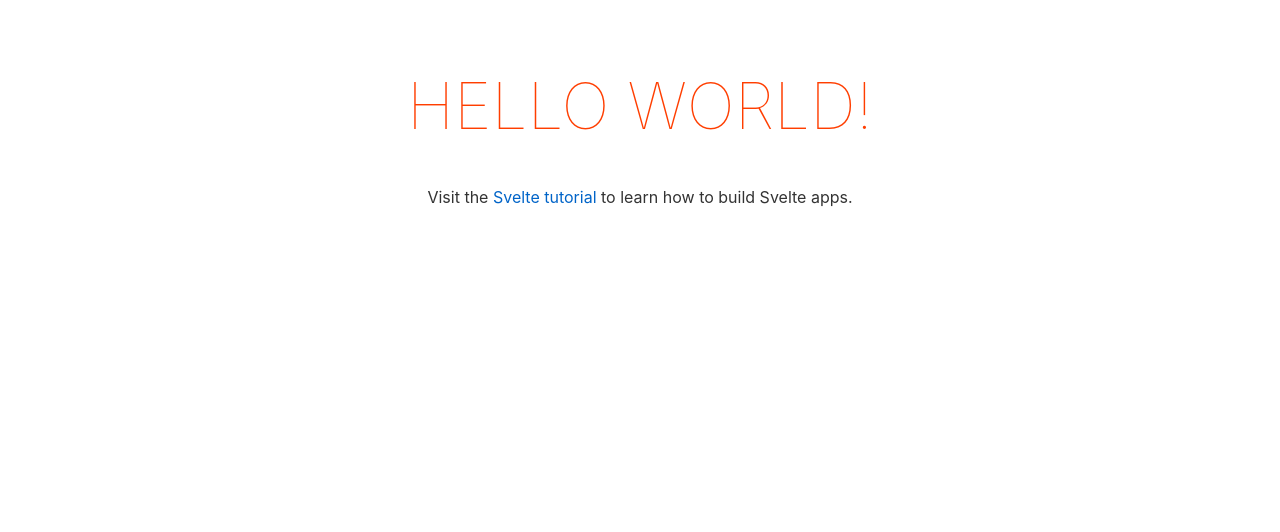
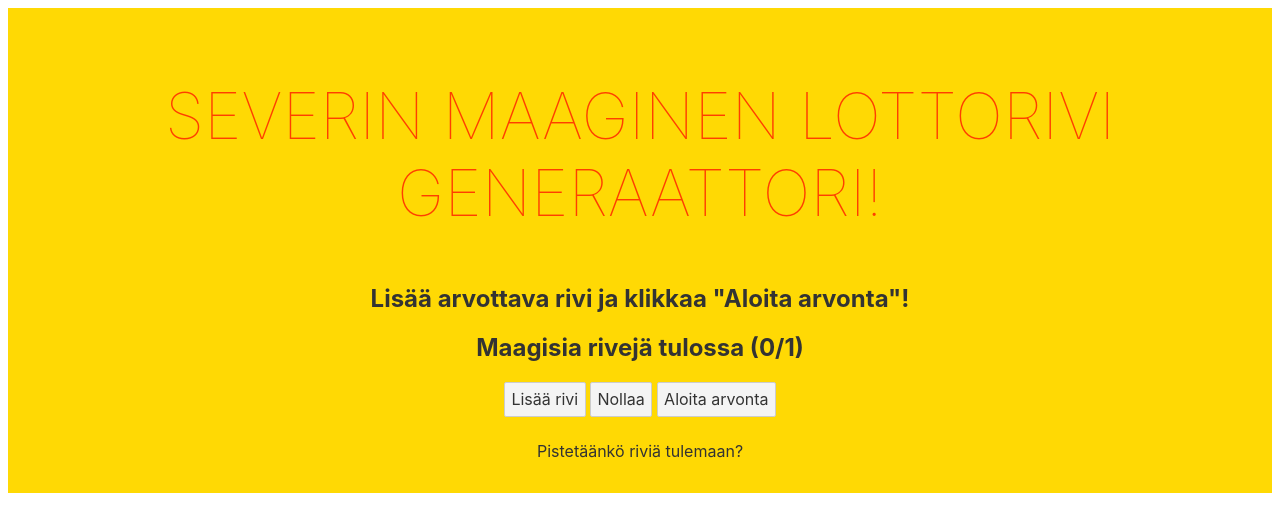
Before and after one commit to SeveriN4/svelteHarj, a Svelte app: page / in a window 1280 px wide. Shown: the top 532 px of the page. Built offline with nearby package versions, Linux system fonts and the light colour scheme.

Commit message:
ekaversio

```diff
--- a/src/App.svelte
+++ b/src/App.svelte
@@ -1,10 +1,75 @@
 <script>
-	export let name;
+  import { fly, fade } from 'svelte/transition';
+  import Info from './Info.svelte';
+
+  let arpoja = 'Severi';
+
+  let rivienLkm = 0;
+  let maxNro = 40;
+  let minNro = 1;
+  let arvotut = [];
+
+  function lisaaRivi() {
+    rivienLkm++;
+  }
+
+  function nollaa() {
+    rivienLkm = 0;
+    arvotut = [];
+    document.getElementById('hide').style.display = '';
+  }
+
+  function lottoKone() {
+    if (rivienLkm > 1) {
+      alert(
+        'Tämän ohjelman magia riittää vain yhteen riviin, ole hyvä ja koita uudestaan!'
+      );
+      rivienLkm = 0;
+      arvotut = [];
+    } else {
+      for (let kierros = 0; kierros < rivienLkm; kierros++) {
+        const arvottavienLkm = 7;
+        for (let kpl = 0; kpl < arvottavienLkm; kpl++) {
+          const luku =
+            Math.floor(Math.random() * (maxNro + 1 - minNro)) + minNro;
+          if (luku !== arvotut[luku]) {
+            arvotut = [...arvotut, luku];
+            arvotut.sort((a, b) => a - b);
+          } else {
+            kpl--;
+          }
+        }
+      }
+      rivienLkm = 0;
+    }
+    document.getElementById('hide').style.display = 'none';
+  }
 </script>
 
 <main>
-	<h1>Hello {name}!</h1>
-	<p>Visit the <a href="https://svelte.dev/tutorial">Svelte tutorial</a> to learn how to build Svelte apps.</p>
+  <Info tekija={arpoja} />
+
+  <h2>Maagisia rivejä tulossa ({rivienLkm}/1)</h2>
+
+  <button id="hide" on:click={lisaaRivi}>Lisää rivi</button>
+
+  <button on:click={nollaa}>Nollaa</button>
+
+  <button on:click={lottoKone}>Aloita arvonta</button>
+
+  <div id="boxi">
+    {#each arvotut as arvottu}
+      <p in:fly={{ duration: 1500, x: 300, y: 300 }} out:fade id="arvottuja">
+        {arvottu}
+      </p>
+    {/each}
+  </div>
+
+  {#if rivienLkm === 0}
+    <p>Pistetäänkö riviä tulemaan?</p>
+  {:else}
+    <p>Klikkaa vielä "Aloita arvonta!"</p>
+  {/if}
 </main>
 
 <style>
@@ -13,13 +78,7 @@
     padding: 1em;
     max-width: 240px;
     margin: 0 auto;
-	}
-
-	h1 {
-		color: #ff3e00;
-		text-transform: uppercase;
-		font-size: 4em;
-		font-weight: 100;
+    background-color: rgb(255, 217, 4);
   }
 
   @media (min-width: 640px) {
@@ -27,4 +86,18 @@
       max-width: none;
     }
   }
+
+  #arvottuja {
+    background-color: #ff3e00;
+    border: 2px solid black;
+    width: 100px;
+    margin: 10px;
+  }
+
+  #boxi {
+    display: flex;
+    flex-direction: row;
+    justify-content: center;
+    flex-wrap: wrap;
+  }
 </style>
--- /dev/null
+++ b/src/Info.svelte
@@ -0,0 +1,17 @@
+<script>
+  export let tekija;
+</script>
+
+<section>
+  <h1>{tekija}n maaginen lottorivi generaattori!</h1>
+  <h2>Lisää arvottava rivi ja klikkaa "Aloita arvonta"!</h2>
+</section>
+
+<style>
+  h1 {
+    color: #ff3e00;
+    text-transform: uppercase;
+    font-size: 4em;
+    font-weight: 100;
+  }
+</style>
--- a/src/main.js
+++ b/src/main.js
@@ -1,10 +1,8 @@
 import App from './App.svelte';
 
 const app = new App({
-	target: document.body,
-	props: {
-		name: 'world'
-	}
+  target: document.body,
+  props: {},
 });
 
 export default app;
```
Lines whose indentation alone changed are shown as unchanged.
